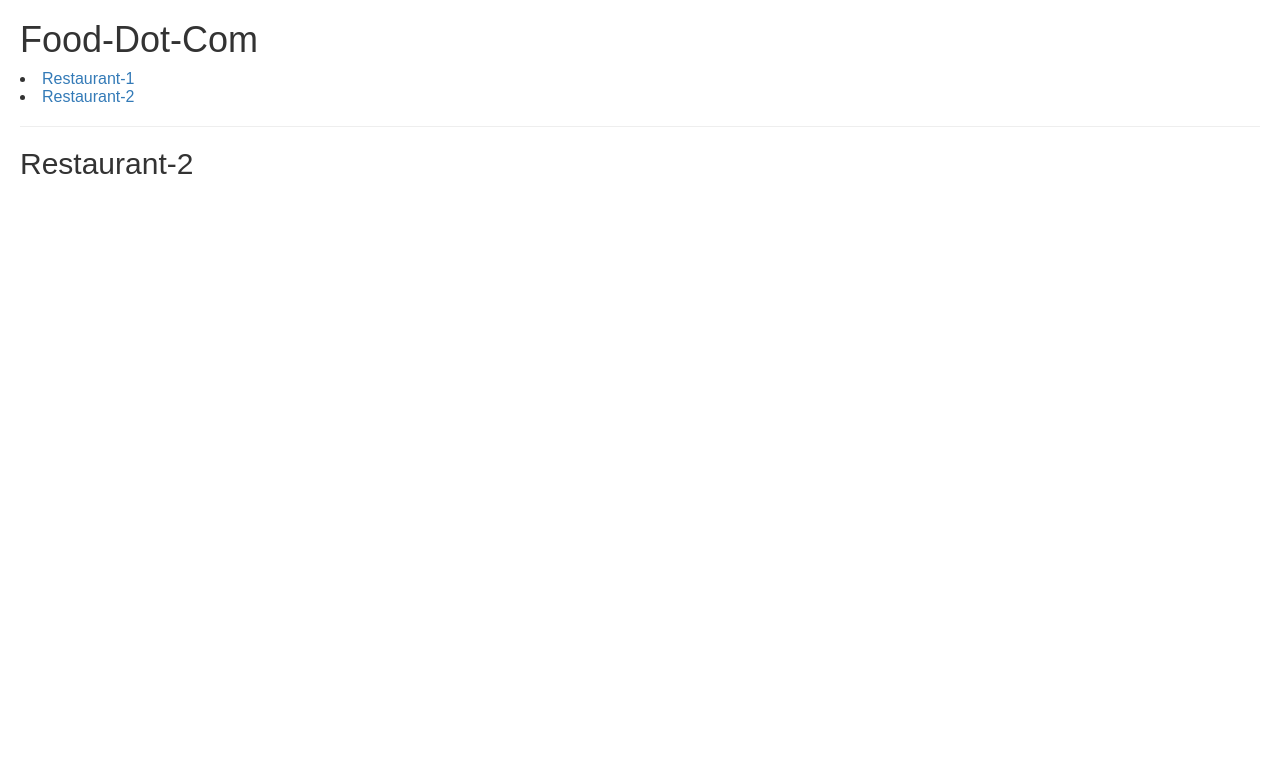
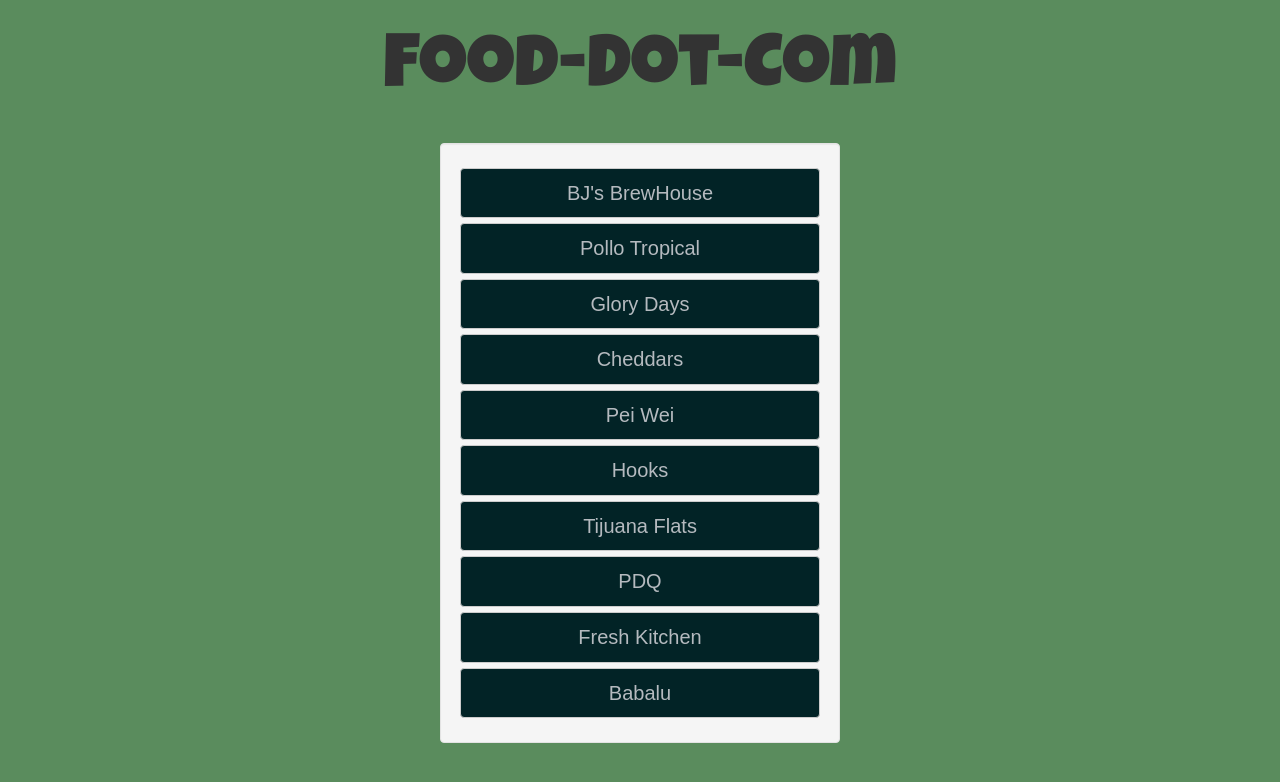
Before and after one commit to bdog72/food-dot-com, a React app: page /restaurants2 in a window 1280 px wide. Shown: the top 782 px of the page. Built offline with nearby package versions, Linux system fonts and the light colour scheme.

Commit message:
added new restaurants and color

```diff
--- a/src/components/App.js
+++ b/src/components/App.js
@@ -1,10 +1,44 @@
 import React, { Component } from 'react'
-import ReactRouter from './ReactRouter'
+import { Button } from 'react-bootstrap'
+
+const WellStyles = {maxWidth: 400, margin: '0 auto 10px'}
+
 export default class App extends Component {
   render () {
     return <div>
       <h1>Food-Dot-Com</h1>
-      <ReactRouter />
+      <div className='well' style={WellStyles}>
+        <a href='https://www.bjsrestaurants.com'>
+          <Button className='butt' block>BJ's BrewHouse</Button>
+        </a>
+        <a href='http://pollotropical.com'>
+          <Button className='butt' block>Pollo Tropical</Button>
+        </a>
+        <a href='https://www.glorydaysgrill.com'>
+          <Button className='butt' block>Glory Days</Button>
+        </a>
+        <a href='http://cheddars.com'>
+          <Button className='butt' block>Cheddars</Button>
+        </a>
+        <a href='https://www.peiwei.com'>
+          <Button className='butt' block>Pei Wei</Button>
+        </a>
+        <a href='http://www.hookssushi.com/'>
+          <Button className='butt' block>Hooks</Button>
+        </a>
+        <a href='https://tijuanaflats.com'>
+          <Button className='butt' block>Tijuana Flats</Button>
+        </a>
+        <a href='https://www.eatpdq.com'>
+          <Button className='butt' block>PDQ</Button>
+        </a>
+        <a href='http://www.eatfreshkitchen.com'>
+          <Button className='butt' block>Fresh Kitchen</Button>
+        </a>
+        <a href='http://www.babalueats.com/'>
+          <Button className='butt' block>Babalu</Button>
+        </a>
+      </div>
     </div>
   }
 }
--- a/src/index.html
+++ b/src/index.html
@@ -6,6 +6,7 @@
   <title>Food Dot Com</title>
   <style>#root .loading { position: fixed; top: 0; right: 0; left: 0; bottom: 0; display: flex; justify-content: center; align-items: center; }</style>
   <link rel="stylesheet" href="https://maxcdn.bootstrapcdn.com/bootstrap/latest/css/bootstrap.min.css">
+  <link href="https://fonts.googleapis.com/css?family=Luckiest+Guy" rel="stylesheet">
 </head>
 <body>
   <!-- This HTML file is a template. You can add webfonts, meta tags,
--- a/src/styles/screen.scss
+++ b/src/styles/screen.scss
@@ -10,12 +10,27 @@ html {
 body {
   margin: 20px;
   font: $base-text-size / 1 $base-font-family;
+  background-color: #5a8c5d;
+}
+
+h1 {
+  text-align: center;
+  font-size: 75px;
+  margin: 30px 0;
+  font-family: 'Luckiest Guy';
 }
 
 .butt {
   font-size: 20px;
-  margin: 5px;
-  padding: 5px;
-  color: red;
-  background-color: black;
+  margin: 5px 0;
+  padding: 10px;
+  color: #b5babf;
+  background-color: #022326;
+  text-decoration: none;
 }
+
+// #b5babf;
+// #022326;
+// #063331;
+// #314A4D;
+// #5A8C5D;
```
